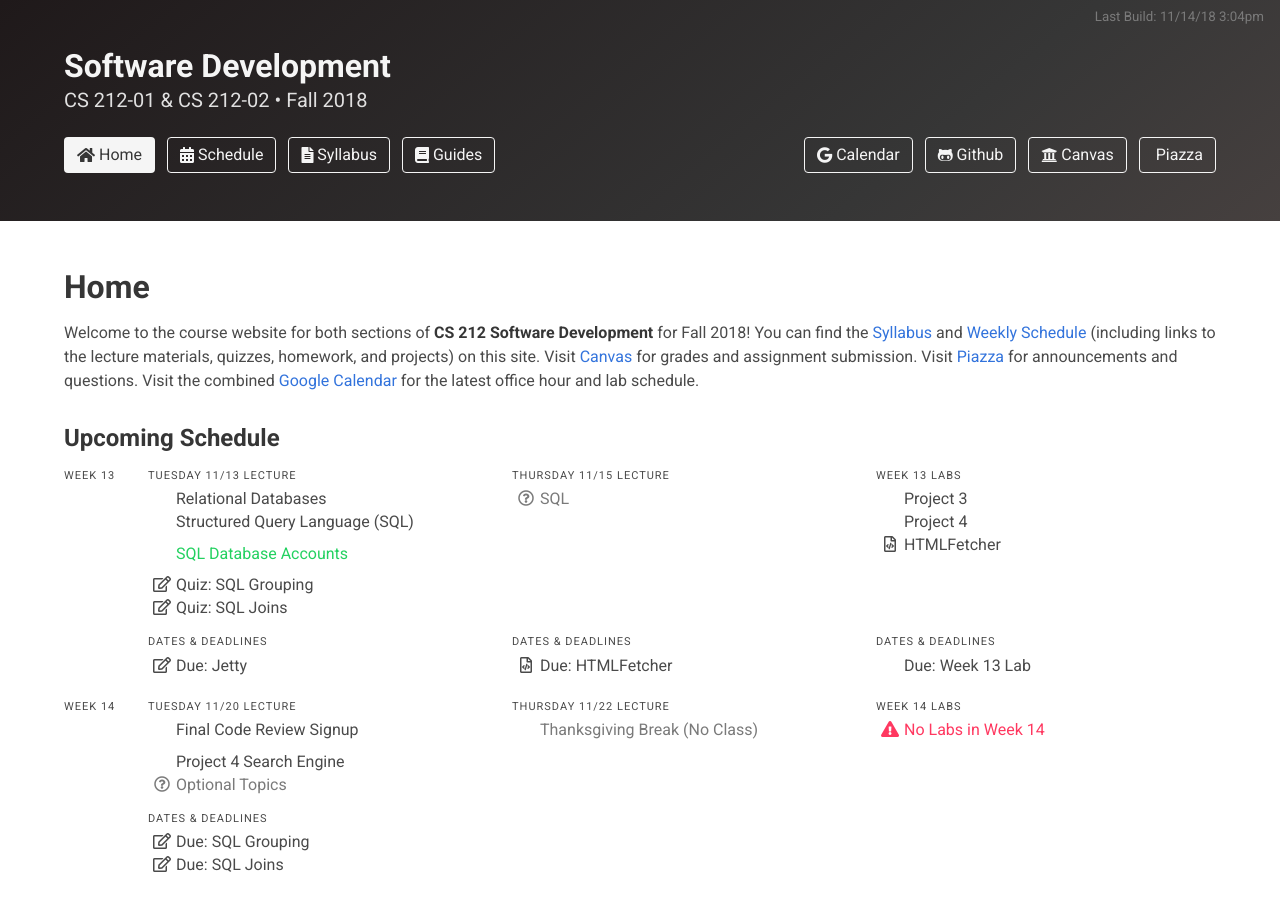
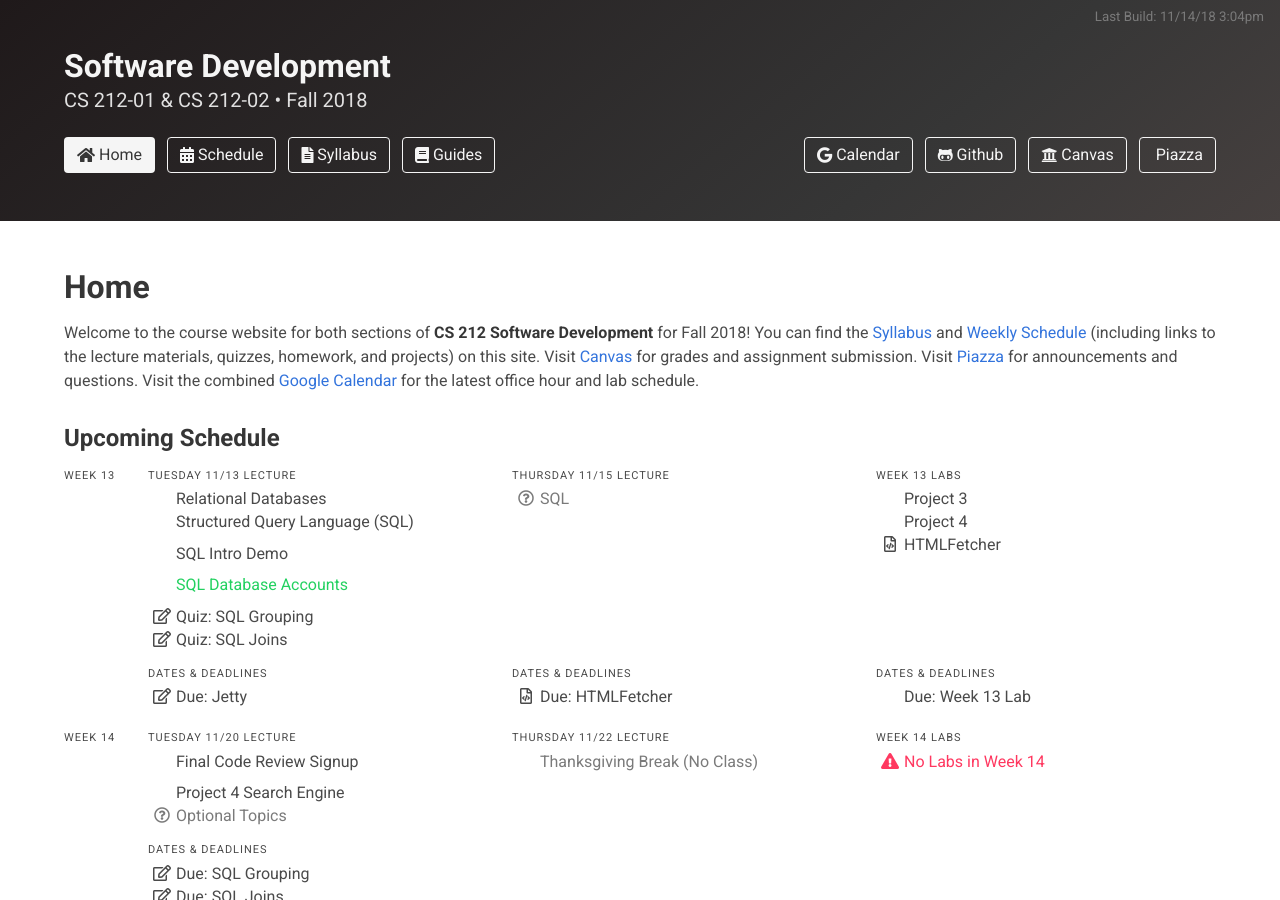
Before and after one commit to usf-cs212-fall2018/usf-cs212-fall2018.github.io, a Jekyll site: the page built from index.html, in a window 1280 px wide and 900 px high. Built offline with Jekyll 4.4.1, drawn with Linux system fonts in a browser that asks for light colours; nearby versions of some CDN libraries.

Commit message:
Adding demo.

```diff
--- a/_data/schedule.yml
+++ b/_data/schedule.yml
@@ -886,6 +886,10 @@
       - text: 'Structured Query Language (SQL)'
         link: 'https://drive.google.com/open?id=0BxYofk0iB_upblRyQ09qU1ExQkE'
         icon: 'far fa-chalkboard-teacher'
+      - text: 'SQL Intro Demo'
+        link: 'https://github.com/usf-cs212-fall2018/lectures/wiki/SQL-Intro-Demo'
+        icon: 'fa-atlas'
+        bump: true
       - text: 'SQL Database Accounts'
         link: 'https://usfca.instructure.com/courses/1579367/pages/database-accounts'
         icon: 'far fa-database'
```
